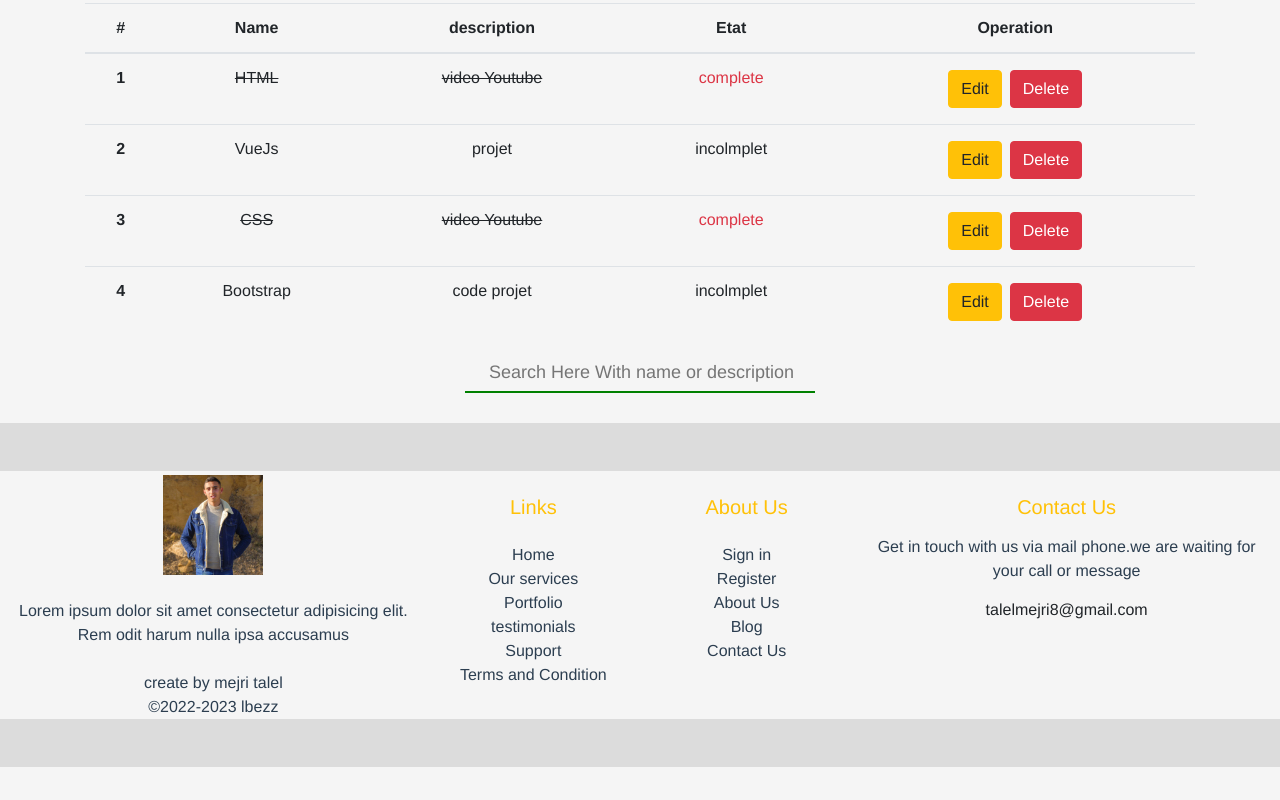
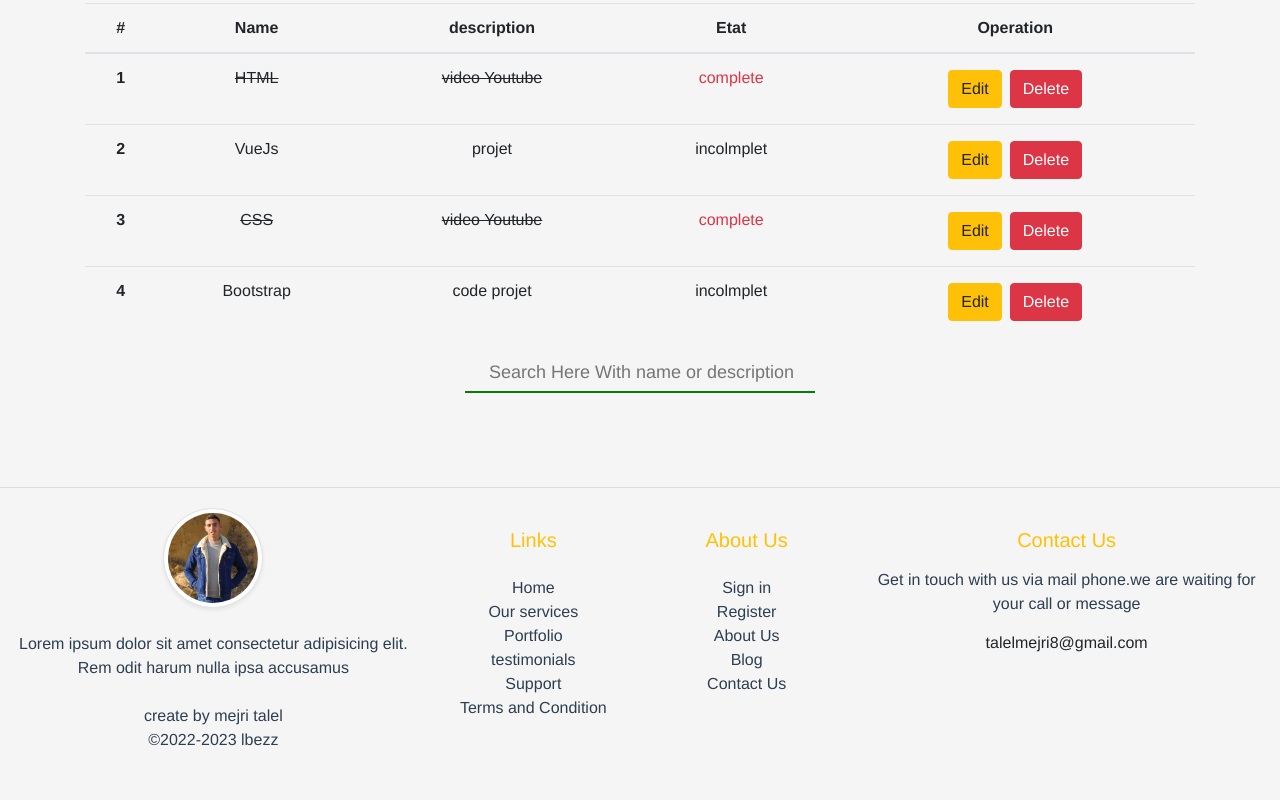
Before and after one commit to TalelMejri/Todo_list_vuejs, a Vue app: page / in a window 1280 px wide. Shown: the part 475-1275 px from the top of the page. Before the commit the page ends 1242 px from the top, so only its background shows below. Built offline with nearby package versions, Linux system fonts and the light colour scheme.

Commit message:
last commit

```diff
--- a/src/components/HelloWorld.vue
+++ b/src/components/HelloWorld.vue
@@ -4,7 +4,10 @@
       <i class="material-icons"> list </i>
       Liste des taches
     </h1>
-    <form class="form shadow d-flex m-5 p-5 rounded" @submit.prevent="Onsubmit">
+    <form
+      class="form shadow justify-content-center d-flex m-5 p-5 rounded"
+      @submit.prevent="Onsubmit"
+    >
       <div class="container">
         <input
           type="text"
--- a/src/components/footer_end.vue
+++ b/src/components/footer_end.vue
@@ -1,20 +1,26 @@
 <template>
   <div class="footer pt-5 pb-5 text-center">
-        <div class="container-fluid">
+    <hr />
+    <div class="container-fluid text-center">
       <div class="row">
         <div class="col-md-6 col-lg-4">
           <div class="info">
-                        <img class="mb-4 mt-1" width="100px" height="100px" src="../assets/274353054_5095796437109710_5311856712517554349_n.jpg" alt="">
+            <img
+              class="mb-4 mt-1 rounded-circle img-thumbnail shadow-sm"
+              width="100px"
+              height="100px"
+              src="../assets/274353054_5095796437109710_5311856712517554349_n.jpg"
+              alt=""
+            />
             <p class="mb-4">
-                            Lorem ipsum dolor sit amet consectetur adipisicing elit. Rem odit harum nulla ipsa accusamus
+              Lorem ipsum dolor sit amet consectetur adipisicing elit. Rem odit
+              harum nulla ipsa accusamus
             </p>
             <div class="copyright">
               create by <span>mejri talel</span>
               <div>&copy;2022-2023<span> lbezz</span></div>
             </div>
           </div>
-
-
         </div>
         <div class="col-md-6 col-lg-2">
           <div class="links">
@@ -44,8 +50,13 @@
         <div class="col-md-6 col-lg-4">
           <div class="contact">
             <h5 class="text-warning mt-4">Contact Us</h5>
-                        <p class="1h-lg mt-3 mb-2">Get in touch with us via mail phone.we are waiting for your call or message</p>
-                        <a class="btn rounded-pill main-btn w-100" href="#">talelmejri8@gmail.com</a>
+            <p class="1h-lg mt-3 mb-2">
+              Get in touch with us via mail phone.we are waiting for your call
+              or message
+            </p>
+            <a class="btn rounded-pill main-btn w-100" href="#"
+              >talelmejri8@gmail.com</a
+            >
             <ul class="d-flex mt-5 list-unstyled gap-3">
               <li>
                 <a class="d-block text-dark" href="#">
@@ -77,13 +88,9 @@
 
 <script>
 export default {
-    name:'footer_end'
-}
-
+  name: "footer_end",
+};
 </script>
 
 <style>
-.footer{
-    background-color:gainsboro;
-}
 </style>
```
Lines whose indentation alone changed are shown as unchanged.
